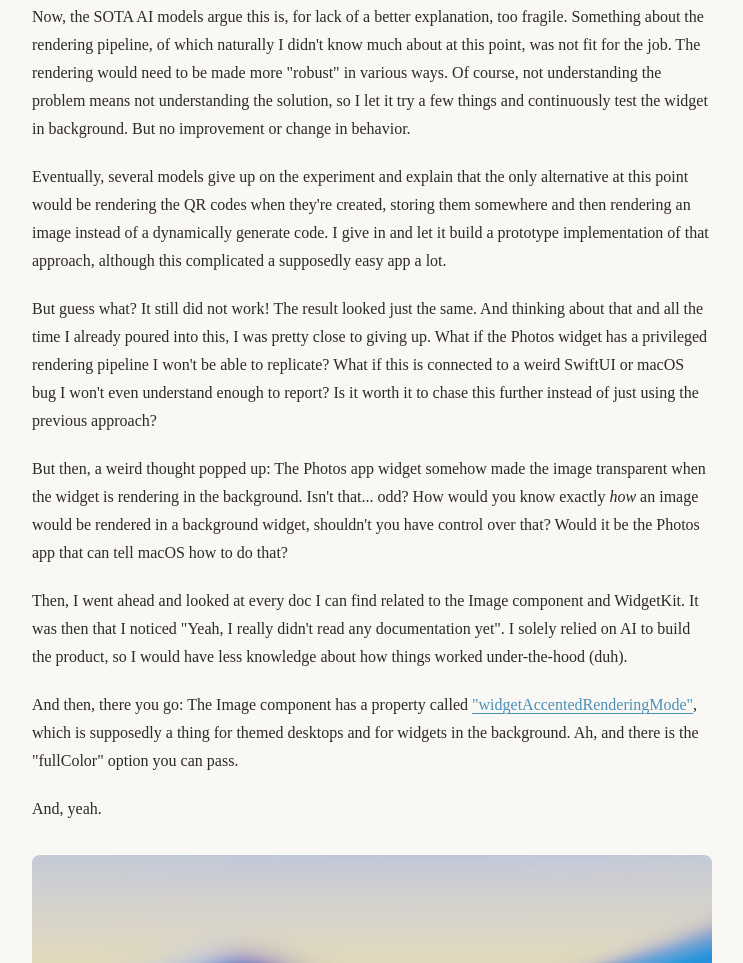
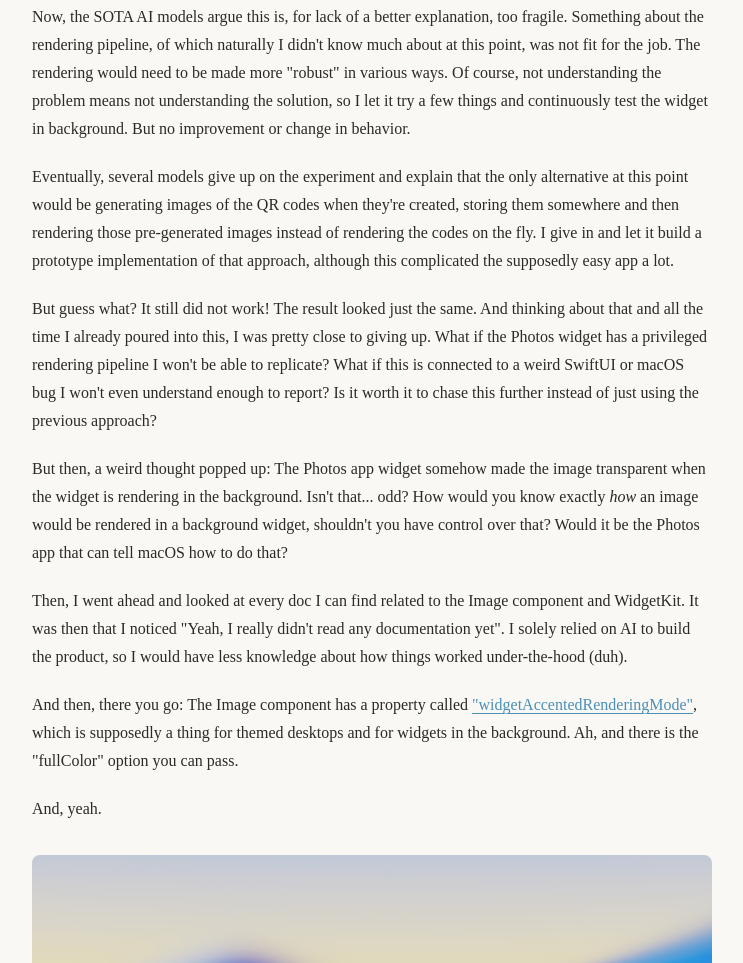
Before and after one commit to maxrimue/blog, an Astro site: page /blog/confident-and-wrong in a window 1280 px wide. Shown: the part 3786-4749 px from the top of the page, without its empty margins (268-1011 px from the left). Built offline with nearby package versions, Linux system fonts and the light colour scheme; Astro itself is replaced by a stand-in of ours.

Commit message:
fix some wording

```diff
--- a/src/content/blog/confident-and-wrong.mdx
+++ b/src/content/blog/confident-and-wrong.mdx
@@ -89,7 +89,7 @@ if let image = QRCodeGenerator.generate(from: content) {
 
 Now, the SOTA AI models argue this is, for lack of a better explanation, too fragile. Something about the rendering pipeline, of which naturally I didn't know much about at this point, was not fit for the job. The rendering would need to be made more "robust" in various ways. Of course, not understanding the problem means not understanding the solution, so I let it try a few things and continuously test the widget in background. But no improvement or change in behavior.
 
-Eventually, several models give up on the experiment and explain that the only alternative at this point would be rendering the QR codes when they're created, storing them somewhere and then rendering an image instead of a dynamically generate code. I give in and let it build a prototype implementation of that approach, although this complicated a supposedly easy app a lot.
+Eventually, several models give up on the experiment and explain that the only alternative at this point would be generating  images of the QR codes when they're created, storing them somewhere and then rendering those pre-generated images instead of rendering the codes on the fly. I give in and let it build a prototype implementation of that approach, although this complicated the supposedly easy app a lot.
 
 But guess what? It still did not work! The result looked just the same. And thinking about that and all the time I already poured into this, I was pretty close to giving up. What if the Photos widget has a privileged rendering pipeline I won't be able to replicate? What if this is connected to a weird SwiftUI or macOS bug I won't even understand enough to report? Is it worth it to chase this further instead of just using the previous approach?
 
```
